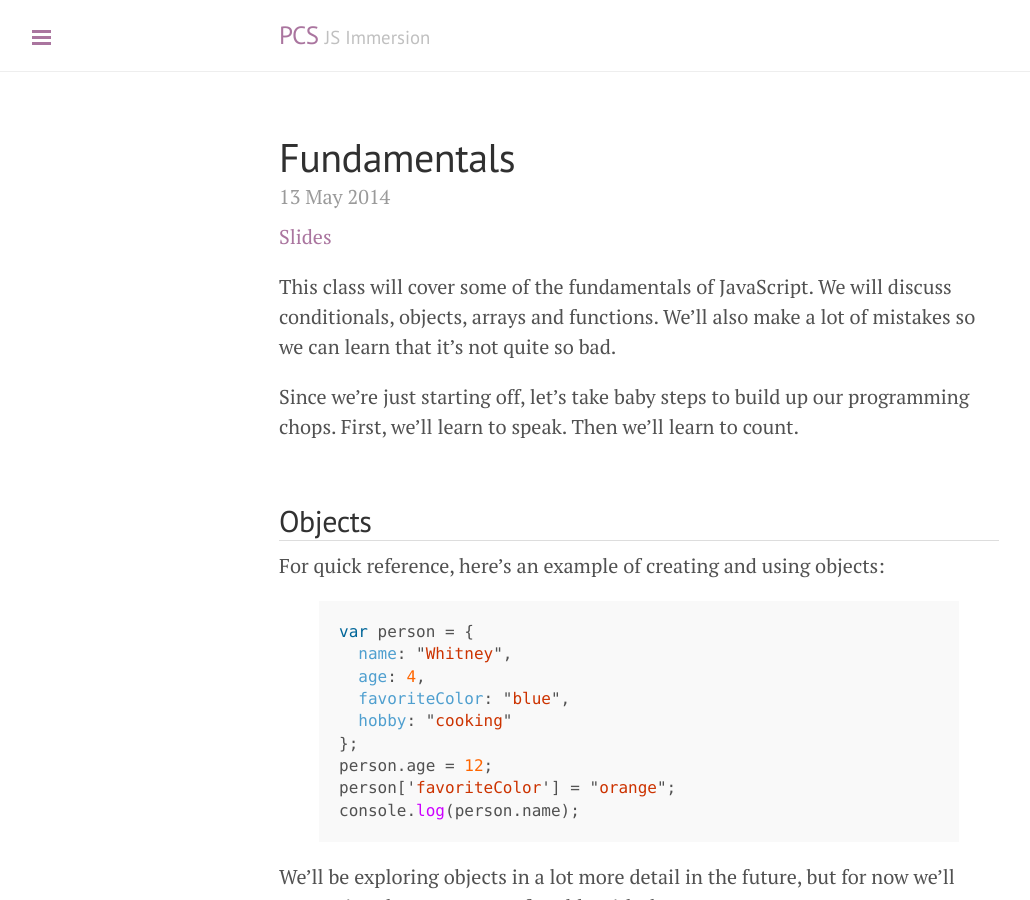
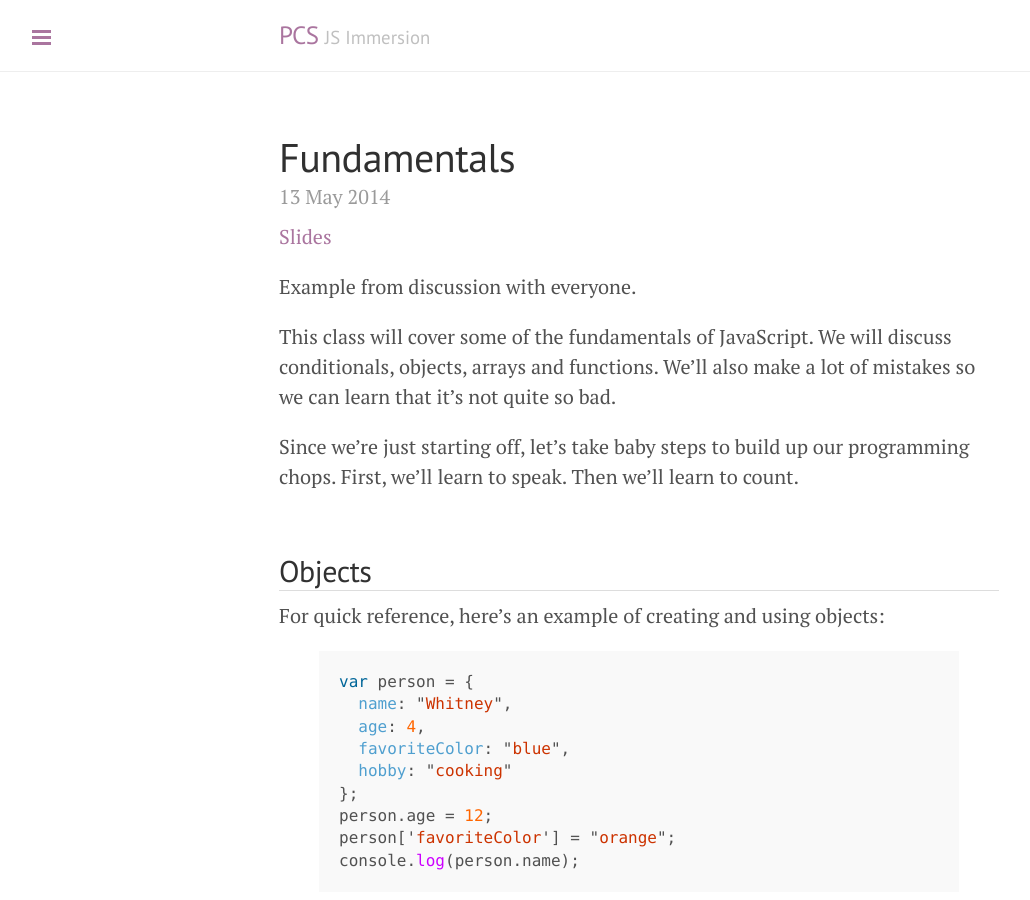
Before and after one commit to wbyoung/jsi, a Jekyll site: the page built from _posts/00-01-02-fundamentals.md, in a window 1280 px wide and 900 px high. Shown: the whole window, without its empty margins (1-1031 px from the left). Built offline with Jekyll 4.4.1, drawn with Linux system fonts in a browser that asks for light colours; nearby versions of some CDN libraries; Markdown is read by kramdown in place of the engine named in the settings.

Commit message:
Example.

```diff
--- a/_posts/00-01-02-fundamentals.md
+++ b/_posts/00-01-02-fundamentals.md
@@ -4,6 +4,8 @@ title: Fundamentals
 class: fundamentals
 date: 2014-05-13 00:00:00
 ---
+
+Example from discussion with everyone.
 
 This class will cover some of the fundamentals of JavaScript. We will discuss
 conditionals, objects, arrays and functions. We'll also make a lot of mistakes
```
